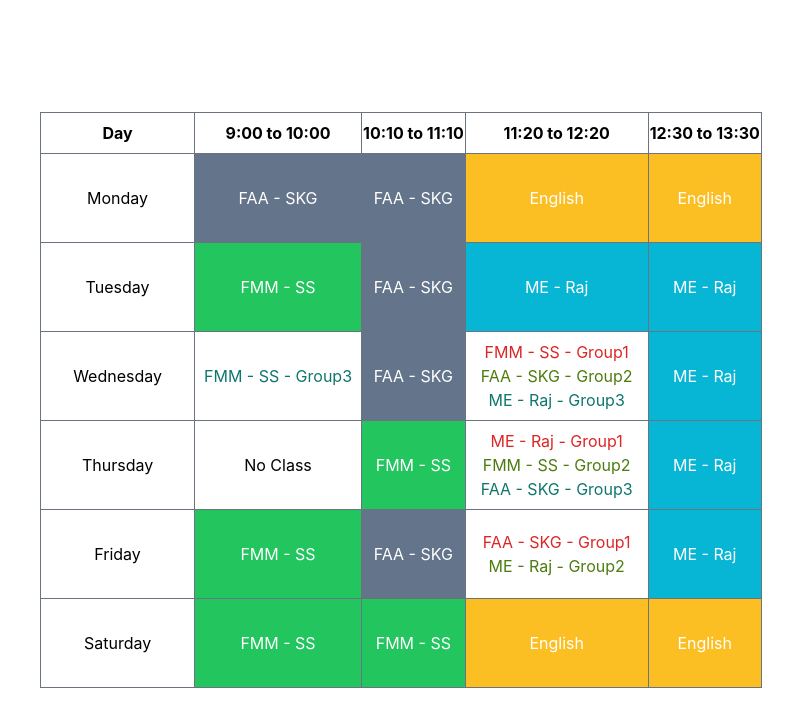
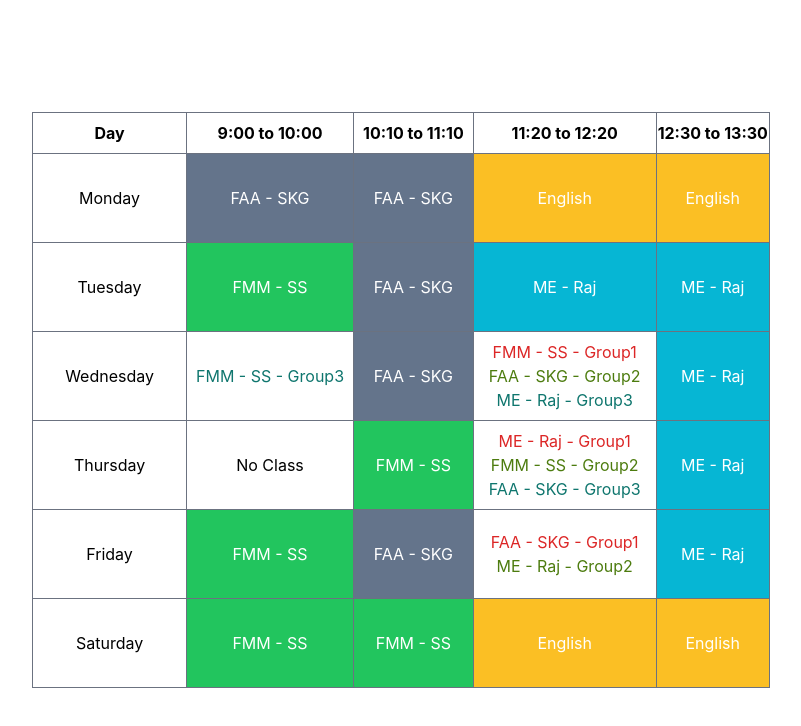
Before and after one commit to luckyman20/timetable, a Next.js app: page / in a window 1280 px wide. Shown: the top 726 px of the page, without its empty margins (239-1040 px from the left). Built offline with nearby package versions, Linux system fonts and the light colour scheme.

Commit message:
Added link for Thursday Group 3

```diff
--- a/pages/index.js
+++ b/pages/index.js
@@ -10,12 +10,14 @@ export default function Home() {
 
       <main className={styles.main}>
         <div className="flex justify-content items-center">
-          <table className="border border-gray-500">
+          <table className="table border border-gray-500">
             <thead>
               <tr>
                 <th className="border border-gray-500 p-2">Day</th>
                 <th className="border border-gray-500">9:00 to 10:00</th>
-                <th className="border border-gray-500">10:10 to 11:10</th>
+                <th className="border border-gray-500">
+                  <p className="mx-2">10:10 to 11:10</p>
+                </th>
                 <th className="border border-gray-500">11:20 to 12:20</th>
                 <th className="border border-gray-500">12:30 to 13:30</th>
               </tr>
@@ -110,7 +112,11 @@ export default function Home() {
                       FMM - SS - Group2
                     </a>
                   </p>{" "}
-                  <p className="text-teal-700">FAA - SKG - Group3</p>
+                  <p className="text-teal-700">
+                    <a href="https://meet.google.com/azc-ibyj-gku?hs=224">
+                      FAA - SKG - Group3
+                    </a>
+                  </p>
                 </td>
                 <td className="border border-gray-500 text-center bg-cyan-500 text-white">
                   <a href="https://meet.google.com/auq-tayk-cor"> ME - Raj</a>
```
